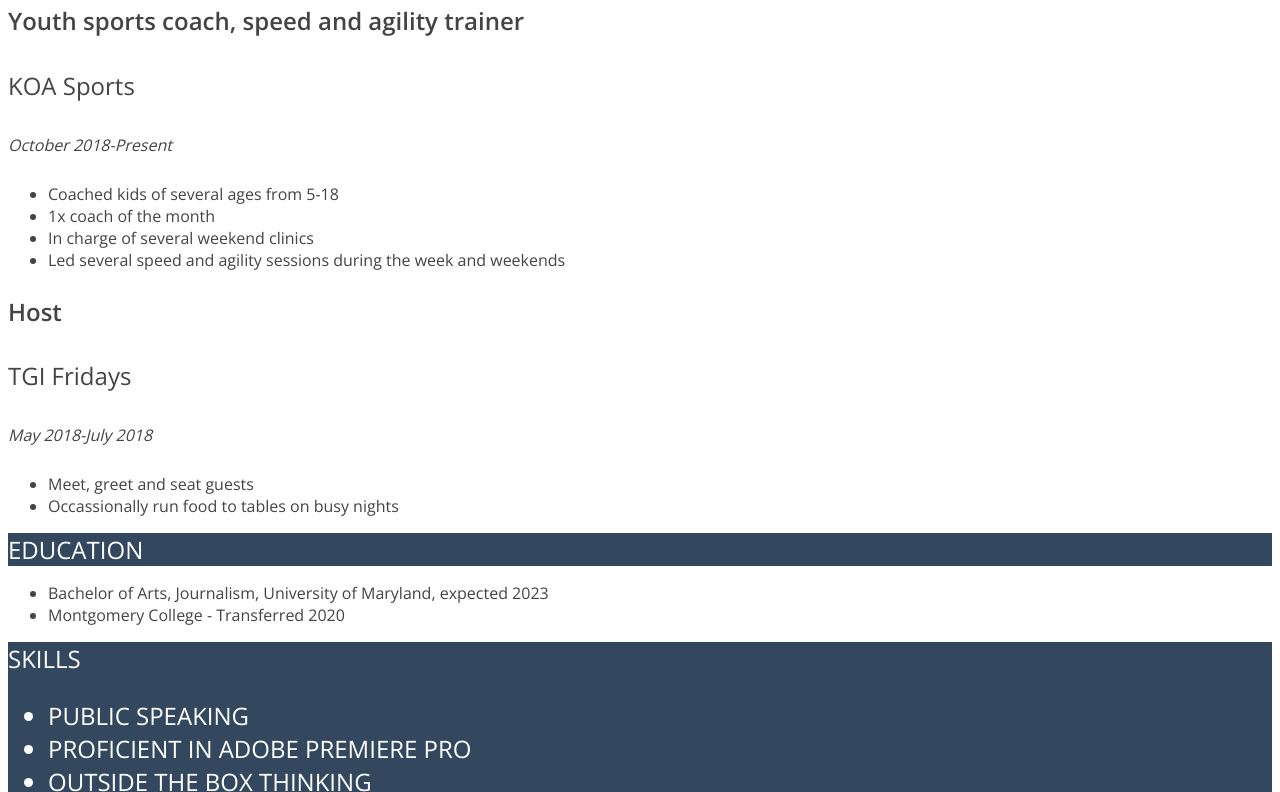
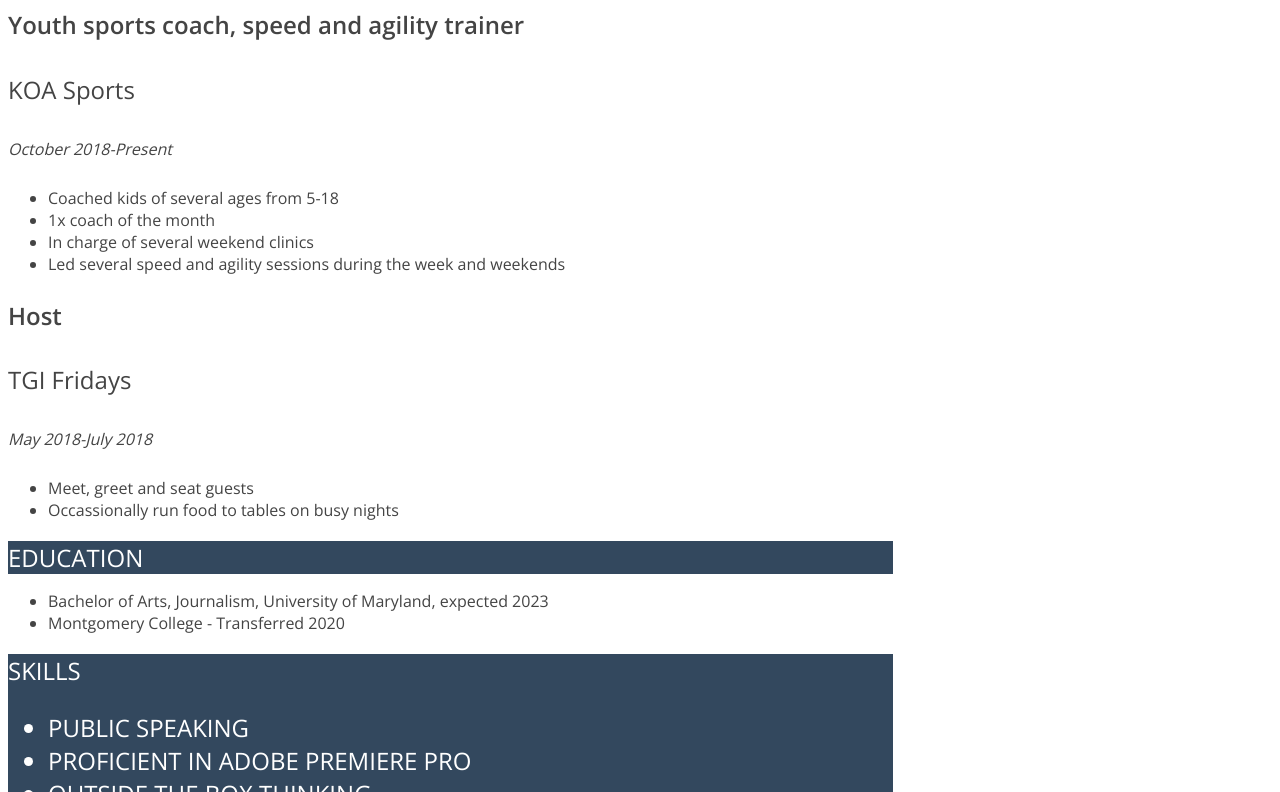
Before and after one commit to sethmcohen99/Seth-Cohen-Jour352, a plain HTML site: page basic-resume/resume.html in a window 1280 px wide. Shown: the part 280-1072 px from the top of the page. Drawn offline with nearby package versions, Linux system fonts and the light colour scheme.

Commit message:
Update style.css

```diff
--- a/basic-resume/style.css
+++ b/basic-resume/style.css
@@ -37,6 +37,9 @@ b{
   background-color: #33485e;
   color: white;
   font-weight: 400;
+  margin: 20px 0 10px 0;
+  width: 70%;
+  min-width: 300px;
 }
 
 /*this chamges the font size and the weight*/
```
